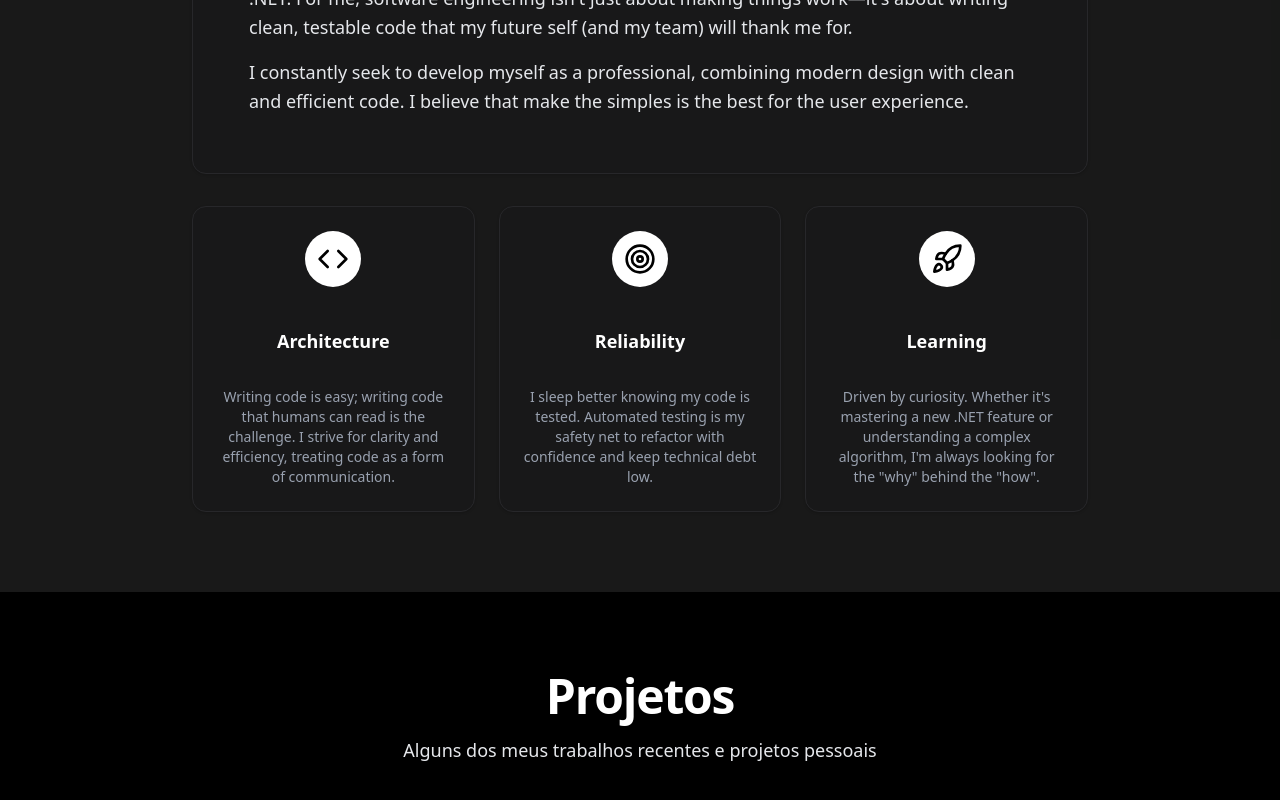
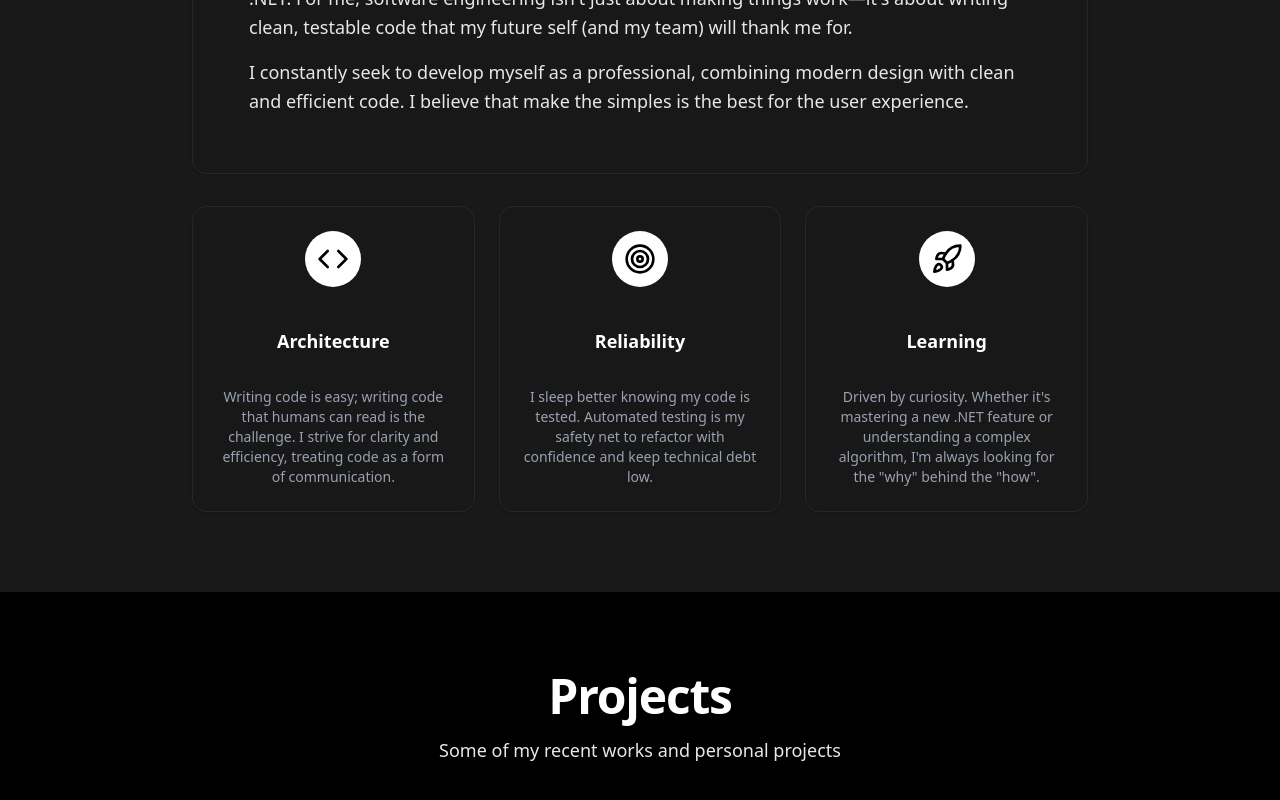
Before and after one commit to estevaolelis/portfolio-estevao, a Next.js app: page / in a window 1280 px wide. Shown: the part 1440-2240 px from the top of the page. Built offline with nearby package versions, Linux system fonts and the light colour scheme; no server answers.

Commit message:
Ajuste da seção de projeto para ficar em inglês

```diff
--- a/src/components/Projects.tsx
+++ b/src/components/Projects.tsx
@@ -16,10 +16,10 @@ const Projects = async () => {
       <div className="container mx-auto">
         <div className="text-center space-y-4 mb-16 animate-fade-in">
           <h2 className="text-4xl md:text-5xl font-bold tracking-tight text-white">
-            Projetos
+            Projects
           </h2>
           <p className="text-lg max-w-2xl mx-auto text-gray-200">
-            Alguns dos meus trabalhos recentes e projetos pessoais
+            Some of my recent works and personal projects
           </p>
         </div>
 
@@ -55,7 +55,6 @@ const Projects = async () => {
             <CarouselNext className="bg-zinc-800 border-zinc-700 text-white hover:bg-zinc-700 hidden sm:flex" />
           </Carousel>
         </div>
-
       </div>
     </section>
   );
```
